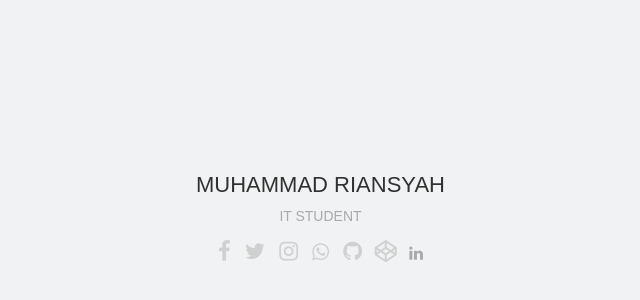
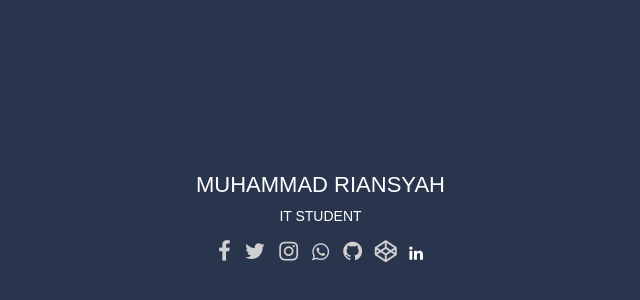
Before and after one commit to blinnkz/riansyyh.github.io, a plain HTML site: page index.html in a window 1280 px wide. Shown: the part 118-418 px from the top of the page, without its empty margins (320-960 px from the left). Drawn offline with Linux system fonts and the light colour scheme.

Commit message:
ubah warna

```diff
--- a/index.html
+++ b/index.html
@@ -28,7 +28,7 @@
         <a
           target="_blank"
           class="twitter"
-          href="https://twitter.com/Hannkks_"
+          href="https://twitter.com/blinkkz_"
         >
           <i class="fa fa-twitter"></i>
         </a>
@@ -45,9 +45,8 @@
         <a
           target="_blank"
           class="whatsapp"
-          href="https://wa.me/+6281311310313"
-        >
-        <i class="fa fa-whatsapp" style="font-size:20px"></i>
+          href="https://wa.me/+6285186869956"
+        ><i class="fa fa-whatsapp" style="font-size:20px"></i>
         </a>
 
 
@@ -67,7 +66,9 @@
           target="_blank"
           class="linkedin"
           href="https://www.linkedin.com/in/muhammad-riansyah-654b95259/">
-        <i class="fa fa-linkedin"></i></a>
+        <i class="fa fa-linkedin" style="color: white;"></i></a>
+
+
 
       </div>
     </div>
--- a/style.css
+++ b/style.css
@@ -1,6 +1,6 @@
 body {
   margin: 0;
-  background-color: #f1f2f3;
+  background-color:#29344d;
 }
 
 a:link {
@@ -165,7 +165,7 @@ h1 {
   font-size: 22px;
   font-weight: 400;
   text-transform: uppercase;
-  color: rgba(0, 0, 0, 0.8);
+  color:white ;
   padding: 0;
   cursor: default;
 }
@@ -174,7 +174,7 @@ h1 {
   font-family: 'Source Sans Pro', sans-serif;
   font-size: 14px;
   text-transform: uppercase;
-  color: rgba(0, 0, 0, 0.3);
+  color: white;
   display: block;
   margin-top: 10px;
 }
```
